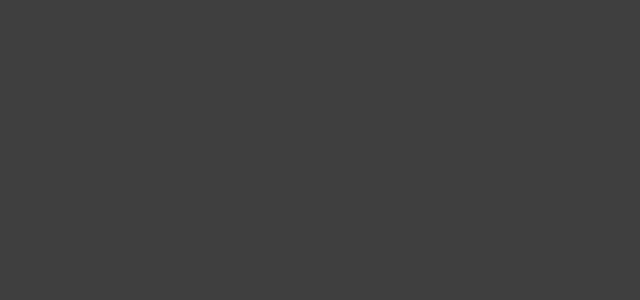
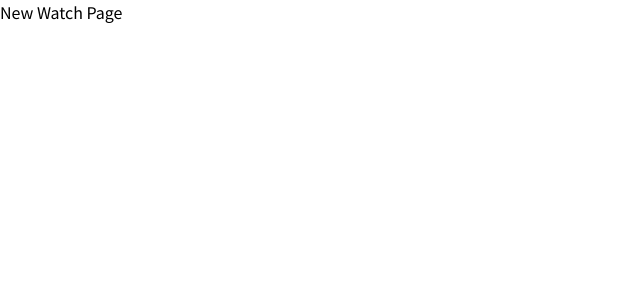
Before and after one commit to jtfreedman/my-app, a React (Create React App) app: page /new-watch in a window 1280 px wide. Shown: the top 300 px of the page, without its empty margins (0-640 px from the left). Built offline with nearby package versions, Linux system fonts and the light colour scheme.

Commit message:
base done

```diff
--- a/src/App.js
+++ b/src/App.js
@@ -1,7 +1,19 @@
+import { Routes, Route } from 'react-router-dom';
+
+import AllWatchesPage from './pages/AllWatches';
+import NewWatchPage from './pages/NewWatch';
+import Favorites from './pages/Favorites';
+
 function App() {
   return (
     <div>
+      <Routes>
+        <Route path='/welcome'element={<AllWatchesPage />} />
 
+        <Route path='/new-watch'element={<NewWatchPage />} />
+
+        <Route path='/favorites'element={<Favorites />} />
+      </Routes>
     </div>
   );
 }
--- a/src/index.css
+++ b/src/index.css
@@ -10,5 +10,5 @@ html {
 
 body {
   margin: 0;
-  background-color: #3f3f3f;
+  background-color: #ffffff;
 }
--- /dev/null
+++ b/src/pages/AllWatches.js
@@ -0,0 +1,5 @@
+function AllWatchesPage() {
+    return <div>All Watches Page</div>;
+}
+
+export default AllWatchesPage;
--- /dev/null
+++ b/src/pages/Favorites.js
@@ -0,0 +1,5 @@
+function FavoritesPage() {
+    return <div>Favorites Page</div>;
+}
+
+export default FavoritesPage;
--- /dev/null
+++ b/src/pages/NewWatch.js
@@ -0,0 +1,5 @@
+function NewWatchPage() {
+    return <div>New Watch Page</div>;
+}
+
+export default NewWatchPage;
```
Also changed, not shown: src/index.js (+5 -2 lines).
